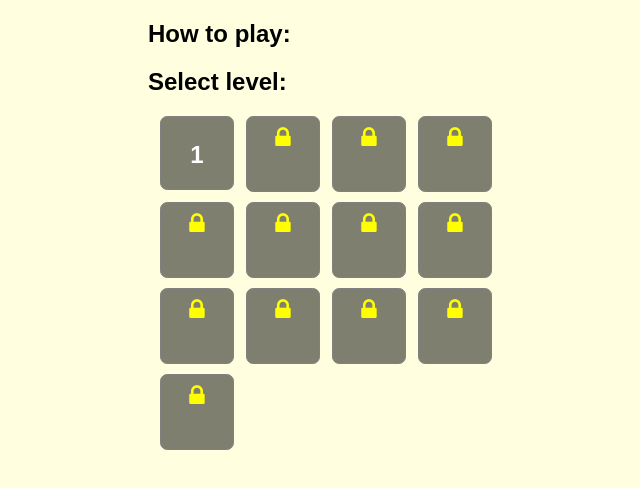
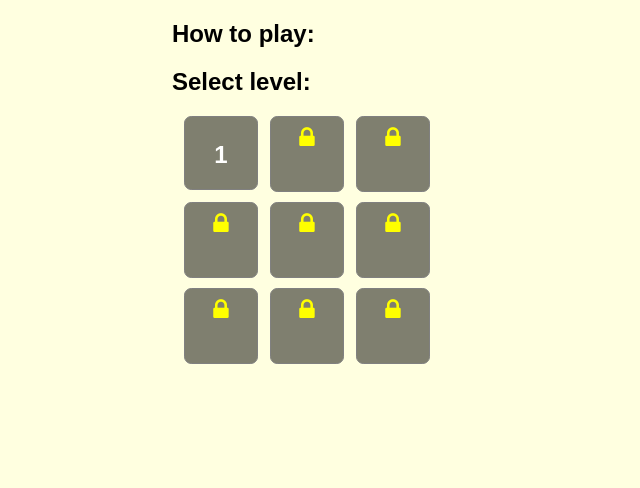
Before and after one commit to ysoftdevs/pf2015, a plain HTML site: page index.html in a window 1280 px wide. Shown: the whole page, without its empty margins (300-940 px from the left). Drawn offline with nearby package versions, Linux system fonts and the light colour scheme.

Commit message:
fix level counter

```diff
--- a/css/level-selector.css
+++ b/css/level-selector.css
@@ -1,5 +1,5 @@
 #levelSelector {
-    max-width: 24em;
+    max-width: 21em;
     margin-left:auto;
     margin-right:auto;
 }
--- a/js/level-selector-controller.js
+++ b/js/level-selector-controller.js
@@ -12,11 +12,7 @@ angular.module('level-selector', ['LocalStorageModule'])
             {state:'locked', text:'6'},
             {state:'locked', text:'7'},
             {state:'locked', text:'8'},
-            {state:'locked', text:'9'},
-            {state:'locked', text:'10'},
-            {state:'locked', text:'11'},
-            {state:'locked', text:'12'},
-            {state:'locked', text:'PF'}
+            {state:'locked', text:'PF'},
         ];
 
     $scope.startLevel = function(state, levelIndex) {
@@ -62,7 +58,12 @@ angular.module('level-selector', ['LocalStorageModule'])
         if (!value) {
             $scope.storeConfiguration();
         } else {
-            $scope.levelLock = value;
+            // Load only state. Do not load titles or more items than are available.
+            var limit = Math.min(value.length, $scope.levelLock.length);
+
+            for (var index = 0; index < limit; index++) {
+                $scope.levelLock[index]['state'] = value[index]['state'];
+            }
         }
     };
 
--- a/js/pexeso-controller.js
+++ b/js/pexeso-controller.js
@@ -29,9 +29,8 @@ angular.module('app', ['angular-flippy', 'level-selector', 'level-complete'])
      * chainLength - How many cards must be found from the same kind
      * cardType - Define type of game
      *  - picture - display image of item
-     *  - "languageCode" - display text in specified language
-     *  - oneLanguage - pickup one language for each card on the beginning of game
-     *  - randomLanguage - each turn of card selects different language for the same item
+     *  - key - display ID as text
+     *  - "name" - use text field from card set
      */
     $scope.levels = [
         {
@@ -92,47 +91,7 @@ angular.module('app', ['angular-flippy', 'level-selector', 'level-complete'])
             chainLength: 2,
             cardSet: alphabetCards,
             cardTypes: ['key', 'morse']
-        },/* {
-            levelName: "09: Picture + Word",
-            totalCards: 4*4,
-            cardsPerRow: 4,
-            chainLength: 2,
-            cardSet: basicCards,
-            cardTypes: ['picture', 'en-US']
         }, {
-            levelName: "10: Foreign Word",
-            totalCards: 4*4,
-            cardsPerRow: 4,
-            chainLength: 2,
-            cardSet: basicCards,
-            cardTypes: ['picture', 'oneLanguage']
-        }, {
-            levelName: "10: Random Word",
-            totalCards: 4*4,
-            cardsPerRow: 4,
-            chainLength: 2,
-            cardSet: basicCards,
-            cardTypes: ['picture', 'randomLanguage']
-        }, {
-            totalCards: 3*3,
-            cardsPerRow: 3,
-            chainLength: 3,
-            cardSet: basicCards,
-            cardTypes: ['picture', 'picture', 'picture']
-        }, {
-            totalCards: 3*3,
-            cardsPerRow: 3,
-            chainLength: 3,
-            cardSet: basicCards,
-            cardTypes: ['picture', 'randomLanguage', 'randomLanguage']
-        }, {
-            levelName: "10: Grand MIX",
-            totalCards: 5*5,
-            cardsPerRow: 5,
-            chainLength: 2,
-            cardSet: basicCards,
-            cardTypes: ['picture', 'randomLanguage', 'randomLanguage', 'randomLanguage']
-        },*/ {
             levelName: "Finale",
             totalCards: 7*1,
             cardsPerRow: 7,
```
